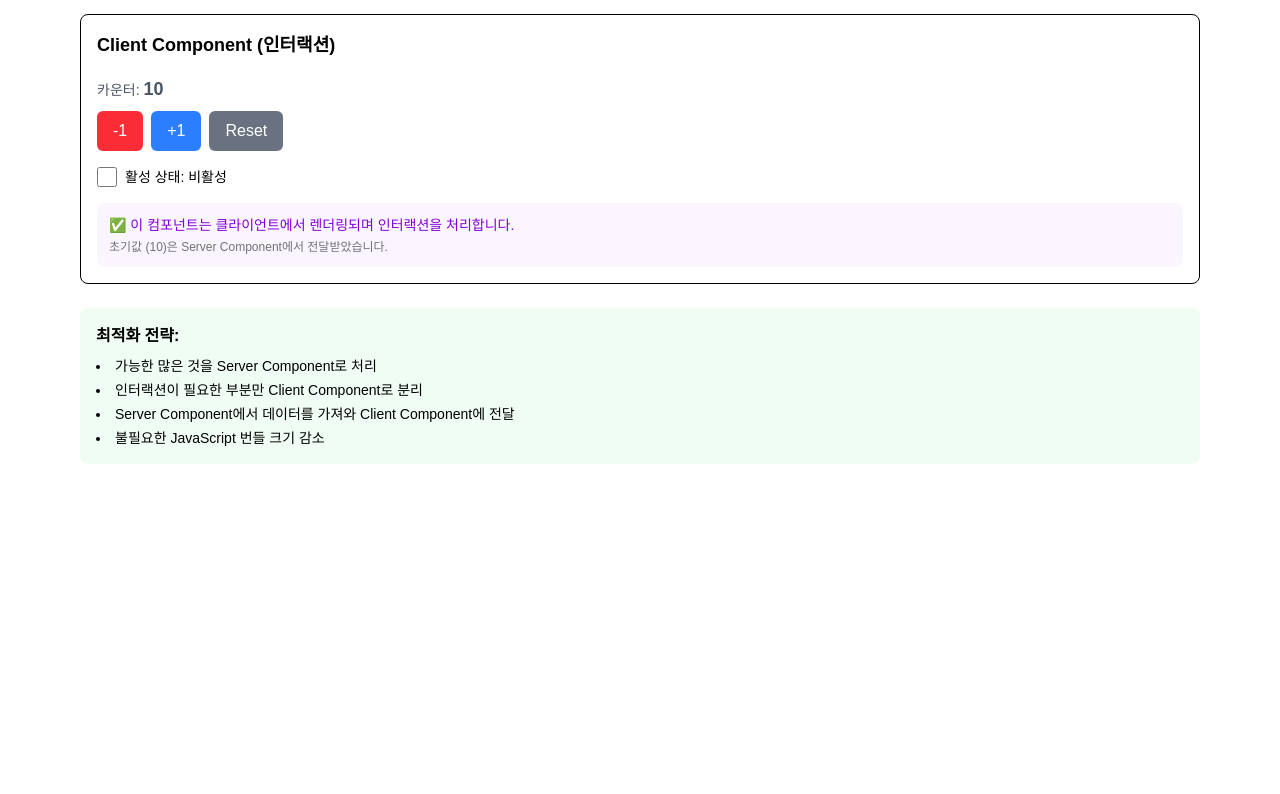
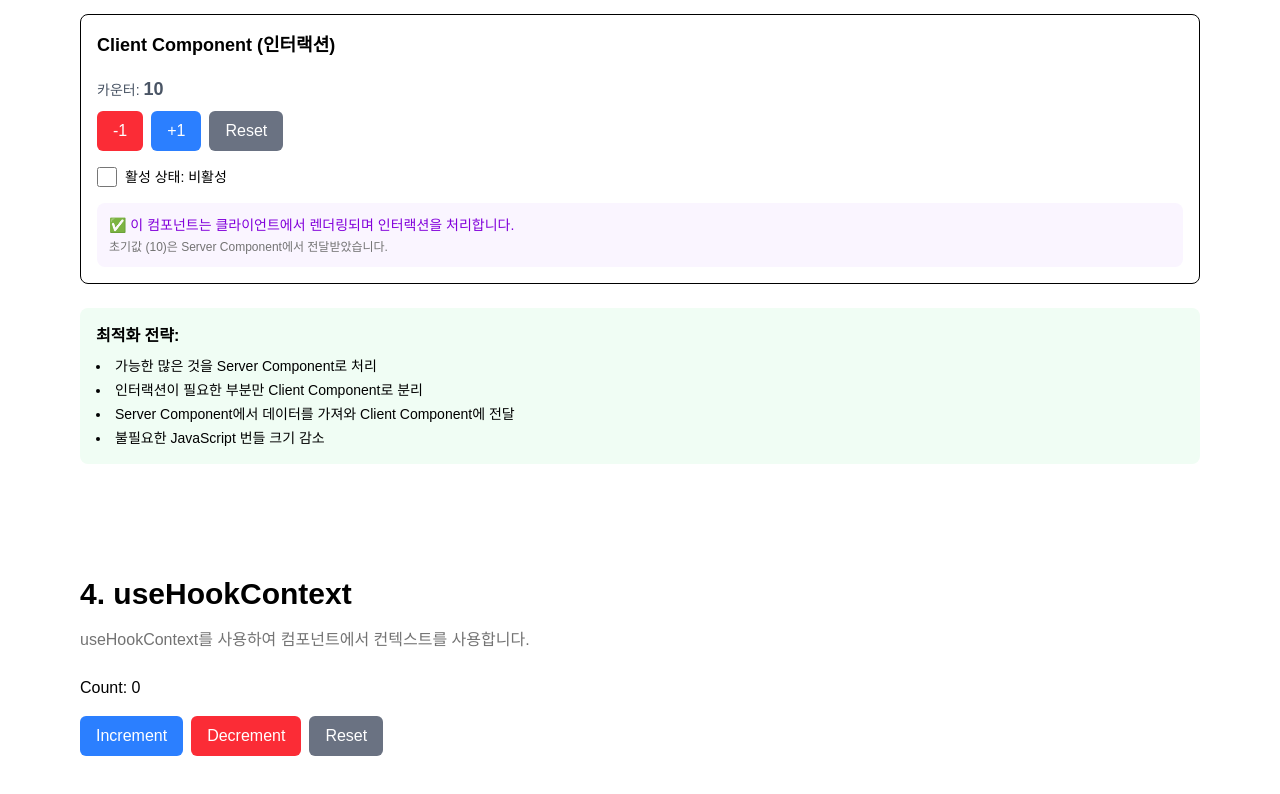
Before and after one commit to JeonB/next-16-training, a Next.js app: page /react-19-advanced in a window 1280 px wide. Shown: the part 3060-3854 px from the top of the page. Before the commit the page ends 3604 px from the top, so only its background shows below. Built offline with nearby package versions, Linux system fonts and the light colour scheme.

Commit message:
Add useHookContext demo and improve section formatting in React 19 advanced page

```diff
--- a/app/react-19-advanced/page.tsx
+++ b/app/react-19-advanced/page.tsx
@@ -1,6 +1,8 @@
 import { TransitionDemo } from "./transition-demo";
 import { ConcurrentFeaturesDemo } from "./concurrent-features-demo";
 import { ServerClientIntegrationDemo } from "./server-client-integration-demo";
+import { UseHookContext } from "./use-hook-context";
+import { ContextProvider } from "@/components/providers/context-provider";
 
 /**
  * React 19 고급 패턴 학습 페이지
@@ -28,9 +30,12 @@ export default function React19AdvancedPage() {
 
       <div className="space-y-16">
         <section className="border-b pb-12">
-          <h2 className="text-3xl font-bold mb-4">1. useTransition과 startTransition</h2>
+          <h2 className="text-3xl font-bold mb-4">
+            1. useTransition과 startTransition
+          </h2>
           <p className="text-muted-foreground mb-6">
-            비동기 상태 업데이트를 처리하고 UI의 반응성을 유지하는 방법을 학습합니다.
+            비동기 상태 업데이트를 처리하고 UI의 반응성을 유지하는 방법을
+            학습합니다.
           </p>
           <TransitionDemo />
         </section>
@@ -44,11 +49,25 @@ export default function React19AdvancedPage() {
         </section>
 
         <section className="pb-12">
-          <h2 className="text-3xl font-bold mb-4">3. Server & Client Components 통합</h2>
+          <h2 className="text-3xl font-bold mb-4">
+            3. Server & Client Components 통합
+          </h2>
           <p className="text-muted-foreground mb-6">
-            Next.js App Router에서 Server Components와 Client Components를 효과적으로 통합하는 패턴입니다.
+            Next.js App Router에서 Server Components와 Client Components를
+            효과적으로 통합하는 패턴입니다.
           </p>
           <ServerClientIntegrationDemo />
+        </section>
+
+        <section className="pb-12">
+          <h2 className="text-3xl font-bold mb-4">4. useHookContext</h2>
+          <p className="text-muted-foreground mb-6">
+            useHookContext를 사용하여 컴포넌트에서 컨텍스트를 사용합니다.
+          </p>
+
+          <ContextProvider>
+            <UseHookContext />
+          </ContextProvider>
         </section>
       </div>
     </main>
--- /dev/null
+++ b/app/react-19-advanced/use-hook-context.tsx
@@ -0,0 +1,33 @@
+"use client";
+
+import { AppContext } from "@/components/providers/context-provider";
+import { use } from "react";
+import { ContextProvider } from "@/components/providers/context-provider";
+export const UseHookContext = () => {
+  const { count, increment, decrement, setCount } = use(AppContext);
+  return (
+    <div className="space-y-4">
+      <h1>Count: {count}</h1>
+      <div className="flex gap-2">
+        <button
+          onClick={increment}
+          className="hover:bg-blue-600 transition-colors duration-300 cursor-pointer bg-blue-500 text-white px-4 py-2 rounded-md"
+        >
+          Increment
+        </button>
+        <button
+          onClick={decrement}
+          className="hover:bg-red-600 transition-colors duration-300 cursor-pointer bg-red-500 text-white px-4 py-2 rounded-md"
+        >
+          Decrement
+        </button>
+        <button
+          onClick={() => setCount(0)}
+          className="hover:bg-gray-600 transition-colors duration-300 cursor-pointer bg-gray-500 text-white px-4 py-2 rounded-md"
+        >
+          Reset
+        </button>
+      </div>
+    </div>
+  );
+};
--- /dev/null
+++ b/components/providers/context-provider.tsx
@@ -0,0 +1,43 @@
+"use client";
+import { createContext, useContext, useState } from "react";
+
+interface ContextProviderProps {
+  children: React.ReactNode;
+}
+
+interface AppContextType {
+  count: number;
+  increment: () => void;
+  decrement: () => void;
+  setCount: (count: number) => void;
+}
+
+export const AppContext = createContext<AppContextType>({
+  count: 0,
+  increment: () => {},
+  decrement: () => {},
+  setCount: () => {},
+});
+
+export const ContextProvider = ({ children }: ContextProviderProps) => {
+  const [count, setCount] = useState(0);
+  const increment = () => {
+    setCount(count + 1);
+  };
+  const decrement = () => {
+    setCount(count - 1);
+  };
+  return (
+    <AppContext.Provider value={{ count, increment, decrement, setCount }}>
+      {children}
+    </AppContext.Provider>
+  );
+};
+
+export function useAppContext() {
+  const context = useContext(AppContext);
+  if (context === undefined) {
+    throw new Error("useAppContext must be used within an AppContextProvider");
+  }
+  return context;
+}
```
